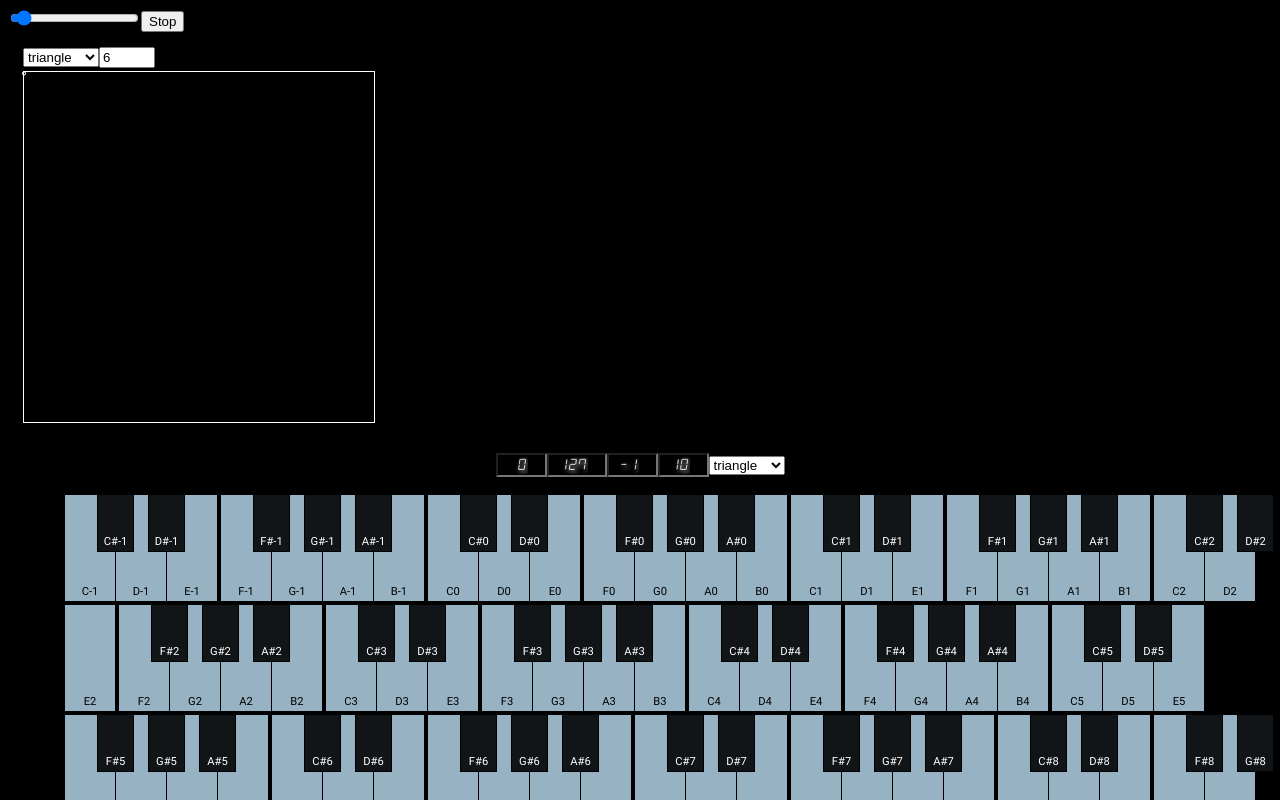
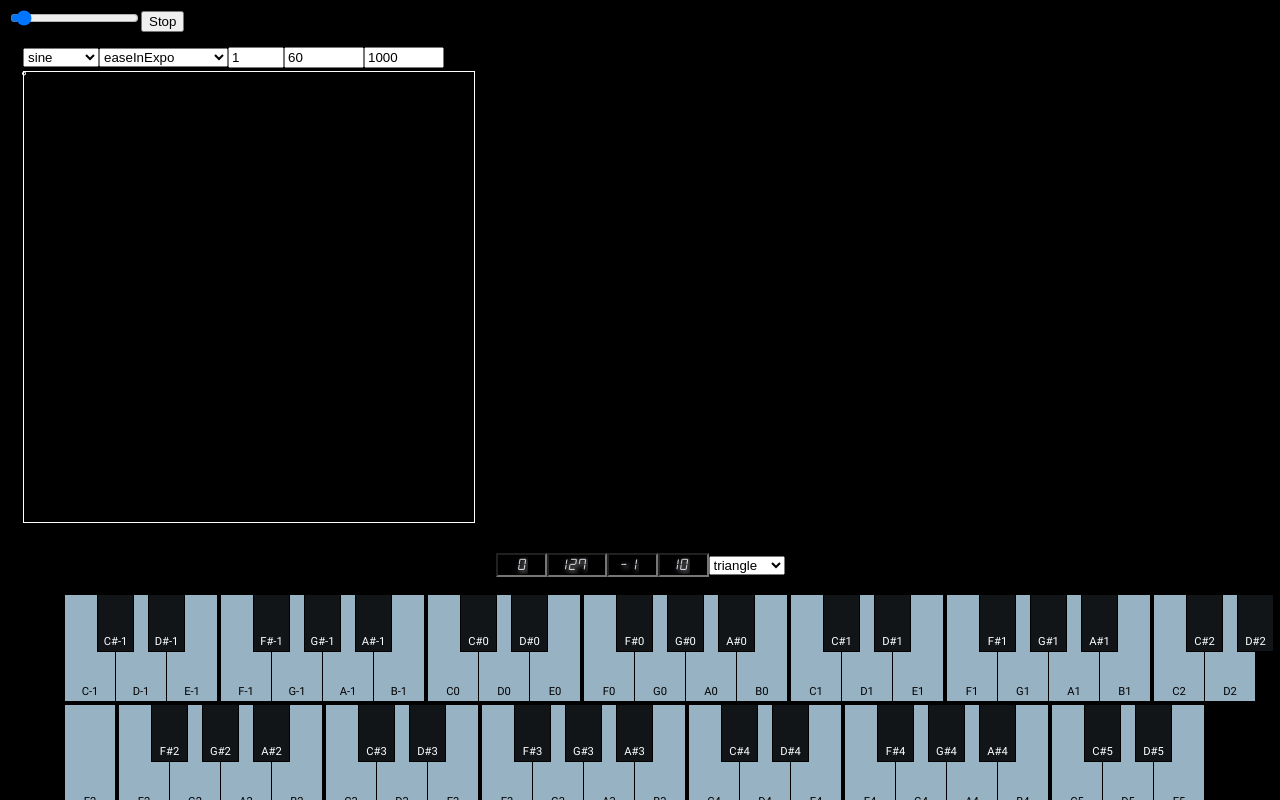
Before and after one commit to spacem/modular-synthesizer, an Angular app: page / in a window 1280 px wide. Shown: the top 800 px of the page. Built offline with nearby package versions, Linux system fonts and the light colour scheme.

Commit message:
Implemented Theremin parameters as UI.

```diff
--- a/src/app/main-panel/modules/input-controllers/theremin/theremin.component.html
+++ b/src/app/main-panel/modules/input-controllers/theremin/theremin.component.html
@@ -1,12 +1,17 @@
 <div class="component-container">
-	<select title="Waveform type" #waveform (change)="setWaveformType(waveform.value)">
-		<option>sine</option>
-		<option>square</option>
-		<option>sawtooth</option>
-		<option selected>triangle</option>
+	<select title="Waveform type" [(ngModel)]="waveform" (ngModelChange)="setWaveform($event)">
+		<option *ngFor="let value of waveforms" [ngValue]="value" [selected]="value === waveform">{{value}}</option>
 	</select>
 
-	<input #voices min="0" max="16" type="number" value="6" (change)="setVoices(voices.value)">
+	<select title="Easing type" [(ngModel)]="easing" (ngModelChange)="setEasing($event)">
+		<option *ngFor="let value of easings" [ngValue]="value" [selected]="value === easing">{{value}}</option>
+	</select>
+
+	<input #voices title="Number of voices" [min]="minVoice" [max]="maxVoice" type="number" [(ngModel)]="voiceNumber" (ngModelChange)="setVoices($event)">
+
+	<input #minFrequencyInput title="Minimum frequency" min="0" max="24000" type="number" step="10" [(ngModel)]="minFrequency" (ngModelChange)="setMinFrequency($event)">
+	<input #maxFrequencyInput title="Maximum frequency" min="0" max="24000" type="number" step="10" [(ngModel)]="maxFrequency" (ngModelChange)="setMaxFrequency($event)">
+
 	<div #pad class="pad" (mousedown)="start()" (mouseup)="stop()" (touchstart)="start()" (touchend)="stop()" (mousemove)="onMouseMove($event)" (touchmove)="onTouchMove($event)">
 		<div #dot class="dot">°</div>
 	</div>
--- a/src/app/main-panel/modules/input-controllers/theremin/theremin.component.scss
+++ b/src/app/main-panel/modules/input-controllers/theremin/theremin.component.scss
@@ -1,4 +1,4 @@
-$size: 400px;
+$size: 500px;
 $pad-size: $size - 50px;
 
 :host
--- a/src/app/main-panel/modules/input-controllers/theremin/theremin.component.ts
+++ b/src/app/main-panel/modules/input-controllers/theremin/theremin.component.ts
@@ -18,17 +18,38 @@ import { Note } from '../../../../shared/models/note/note';
 export class ThereminComponent implements OnDestroy, Connectible, MidiDevice
 {
 	public static readonly MIN_FREQUENCY:number = 60;
-	public static readonly MAX_FREQUENCY:number = 250;
+	public static readonly MAX_FREQUENCY:number = 1000; //TODO Limit to the current sound card sample rate
 
-	@ViewChild('waveform') waveform:ElementRef;
+	public static readonly MIN_VOICE:number = 1;
+	public static readonly MAX_VOICE:number = 16;
+
 	@ViewChild('pad') pad:ElementRef;
+	@ViewChild('dot') dot:ElementRef;
 	@ViewChild('voices') voices:ElementRef;
-	@ViewChild('dot') dot:ElementRef;
+
+	public easings:(keyof EasingHelper)[] = EasingHelper.easings;
+	public waveforms:OscillatorType[] =
+	[
+		'sawtooth',
+		'sine',
+		'square',
+		'triangle'
+	];
 
 	public midiMute:boolean;
 	public midiChannel:number = 2;
 	public midiProgram:number;
 	public midiPitch:number;
+
+	public easing:keyof EasingHelper = 'easeInExpo';
+	public voiceNumber:number = 1;
+	public waveform:OscillatorType = 'sine';
+
+	public minVoice:number = 1;
+	public maxVoice:number = 16;
+
+	public minFrequency:number = ThereminComponent.MIN_FREQUENCY;
+	public maxFrequency:number = ThereminComponent.MAX_FREQUENCY;
 
 	private midiNoteSubscription:Subscription;
 	private midiProgramSubscription:Subscription;
@@ -61,10 +82,10 @@ export class ThereminComponent implements OnDestroy, Connectible, MidiDevice
 		tones.forEach( (value,index) => this.voice.setTone( value, -1, index ) );
 	}
 
-	public setWaveformType( waveformType:OscillatorType ):void
+	public setWaveform( waveformType:OscillatorType ):void
 	{
 		this.voice.setWaveformType(waveformType);
-		this.waveform.nativeElement.value = waveformType;
+		this.waveform = waveformType;
 	}
 
 	public connect():void
@@ -73,8 +94,8 @@ export class ThereminComponent implements OnDestroy, Connectible, MidiDevice
 		this.disconnect();
 
 		//TODO Make the real connection thing (probably don't need the main gain reference, just AudioContext or vice versa.
-		this.voice = PolyphonicOscillator.create(this.mainPanelService.getMainGain(),+this.voices.nativeElement.value);
-		this.setWaveformType(this.waveform.nativeElement.value);
+		this.voice = PolyphonicOscillator.create(this.mainPanelService.getMainGain(),+this.voiceNumber);
+		this.setWaveform(this.waveform);
 		this.setX(0);
 		this.setY(0);
 
@@ -107,7 +128,7 @@ export class ThereminComponent implements OnDestroy, Connectible, MidiDevice
 		this.midiProgramSubscription = this.webMIDIService.programSource$.subscribe(midiProgramChangeMessage =>
 		{
 			if( midiProgramChangeMessage.channel === this.midiChannel )
-				this.setWaveformType(	['sine', 'square', 'sawtooth', 'triangle'][midiProgramChangeMessage.program%4] as OscillatorType );
+				this.setWaveform( this.waveforms[midiProgramChangeMessage.program%4] );
 		});
 
 		this.midiControlSubscription = this.webMIDIService.controlSource$.subscribe(midiControlChangeMessage =>
@@ -129,14 +150,19 @@ export class ThereminComponent implements OnDestroy, Connectible, MidiDevice
 
 	public setVoices( number:number ):void
 	{
-		number = Math.max(+this.voices.nativeElement.min, Math.min(Number(number), +this.voices.nativeElement.max));
+		number = Math.max(this.minVoice, Math.min(Number(number), this.maxVoice));
 
 		// Prevent WebMIDI to flood us with control messages at an incredible high rate (investigate possible bug).
 		if( number === this.voice.getOscillatorsNumber() )
 			return;
 
-		this.voices.nativeElement.value = number ;
+		this.voiceNumber = number;
 		this.connect();
+	}
+
+	public setEasing( easing:keyof EasingHelper ):void
+	{
+		this.easing = easing ;
 	}
 
 	public midiDisconnect()
@@ -215,9 +241,9 @@ export class ThereminComponent implements OnDestroy, Connectible, MidiDevice
 	{
 		percent = Number(percent);
 
-		const minValue = ThereminComponent.MIN_FREQUENCY;
-		const maxValue = ThereminComponent.MAX_FREQUENCY;
-		const eased = percent >= 100 ? 100 : this.easingHelper.easeInExpo( percent, minValue, maxValue-minValue, 100 );
+		const minValue = this.minFrequency;
+		const maxValue = this.maxFrequency;
+		const eased = this.easingHelper.easeInQuart( percent, minValue, maxValue-minValue, 100 );
 
 		this.setTone(eased);
 
@@ -232,16 +258,40 @@ export class ThereminComponent implements OnDestroy, Connectible, MidiDevice
 	 */
 	public setY( percent:number ):void
 	{
-		//const maxDetune:number = 256;
-		//const detune:number = maxDetune*(100/percent);
-		//this.polyphonic-oscillator.setFilter(detune);
+		const maxDetune:number = 6.8;
+		const detune:number = maxDetune*(100/(1+percent)) - 3.4;
+		this.voice.setDetune(detune);
 
 		percent = Number(percent);
 
-		const maxFilter:number = 127;
-		const filter:number = maxFilter * percent/100;
-		this.voice.setFilter(filter);
+		// const maxFilter:number = 127;
+		// const filter:number = maxFilter * percent/100;
+		// this.voice.setDetune(filter);
 
 		this.dot.nativeElement.style.top = percent + '%';
 	}
+
+	/**
+	 * Set the minimum frequency the pad can play on the tone coordinate.
+	 *
+	 * @param {number} frequency
+	 * 	The minimum frequency the pad can play on the tone coordinate.
+	 */
+	public setMinFrequency( frequency:number ):void
+	{
+		this.minFrequency = Number(frequency);
+		this.connect();
+	}
+
+	/**
+	 * Set the maximum frequency the pad can play on the tone coordinate.
+	 *
+	 * @param {number} frequency
+	 * 	The maximum frequency the pad can play on the tone coordinate.
+	 */
+	public setMaxFrequency( frequency:number ):void
+	{
+		this.maxFrequency = Number(frequency);
+		this.connect();
+	}
 }
--- a/src/app/main-panel/modules/input-controllers/theremin/theremin.module.ts
+++ b/src/app/main-panel/modules/input-controllers/theremin/theremin.module.ts
@@ -1,10 +1,11 @@
 import { NgModule } from '@angular/core';
 import { CommonModule } from '@angular/common';
 import { ThereminComponent } from './theremin.component';
+import { FormsModule } from '@angular/forms';
 
 @NgModule( {
 	imports: [
-		CommonModule
+		CommonModule, FormsModule
 	],
 	declarations: [ ThereminComponent ],
 	exports: [ ThereminComponent ]
```
